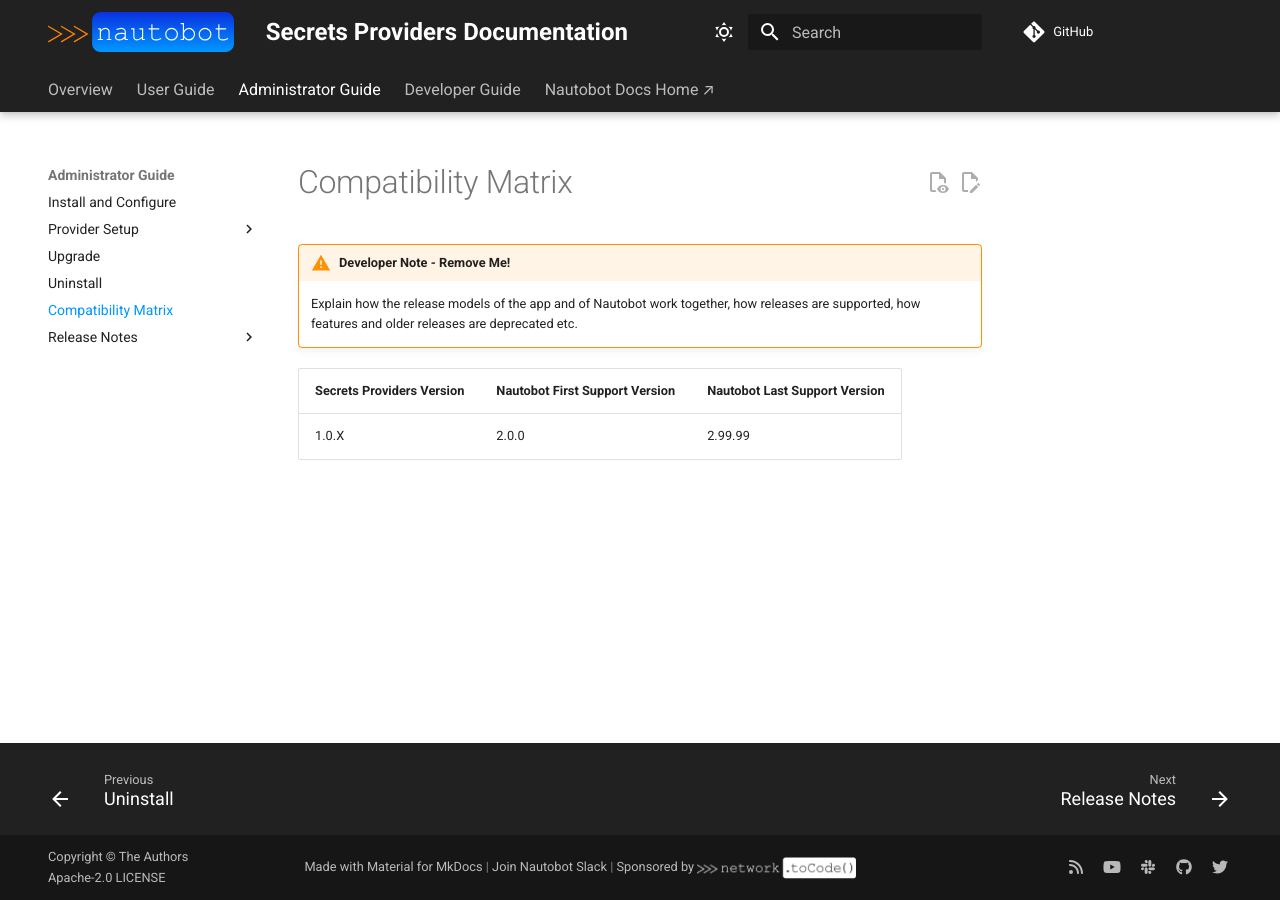
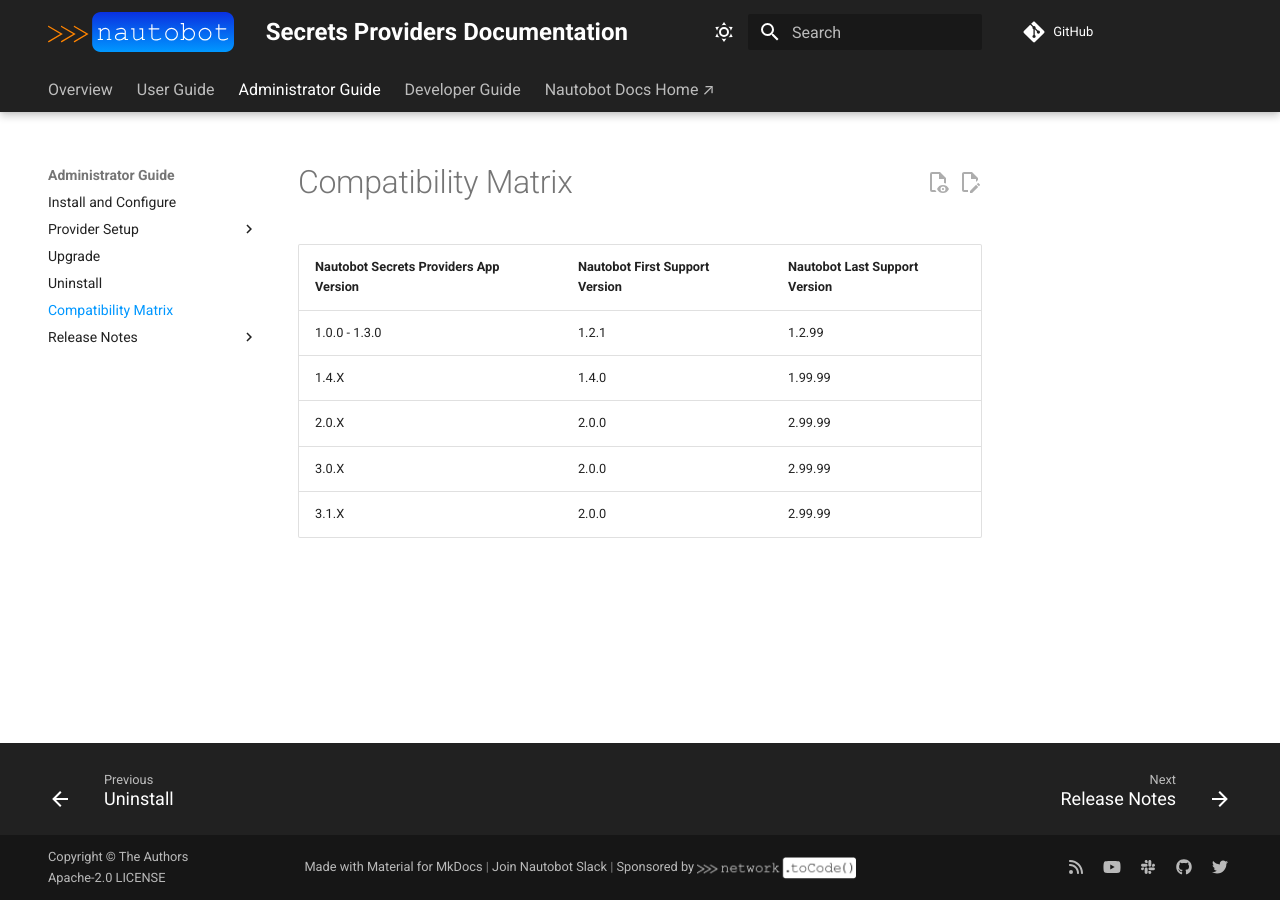
Before and after one commit to nautobot/nautobot-app-secrets-providers, an MkDocs documentation site: the page built from docs/admin/compatibility_matrix.md, in a window 1280 px wide. Built offline with MkDocs 1.6.1 and Material for MkDocs 9.7.7, drawn with Linux system fonts in a browser that asks for light colours; comment, search, counter and statistics services are not loaded.

Commit message:
fix compatibility matrix

```diff
--- a/docs/admin/compatibility_matrix.md
+++ b/docs/admin/compatibility_matrix.md
@@ -1,8 +1,9 @@
 # Compatibility Matrix
 
-!!! warning "Developer Note - Remove Me!"
-    Explain how the release models of the app and of Nautobot work together, how releases are supported, how features and older releases are deprecated etc.
-
-| Secrets Providers Version | Nautobot First Support Version | Nautobot Last Support Version |
-| ------------- | -------------------- | ------------- |
-| 1.0.X         | 2.0.0                | 2.99.99        |
+| Nautobot Secrets Providers App Version | Nautobot First Support Version | Nautobot Last Support Version |
+| -------------------------------------- | ------------------------------ | ----------------------------- |
+| 1.0.0 - 1.3.0                          | 1.2.1                          | 1.2.99                        |
+| 1.4.X                                  | 1.4.0                          | 1.99.99                       |
+| 2.0.X                                  | 2.0.0                          | 2.99.99                       |
+| 3.0.X                                  | 2.0.0                          | 2.99.99                       |
+| 3.1.X                                  | 2.0.0                          | 2.99.99                       |
```
